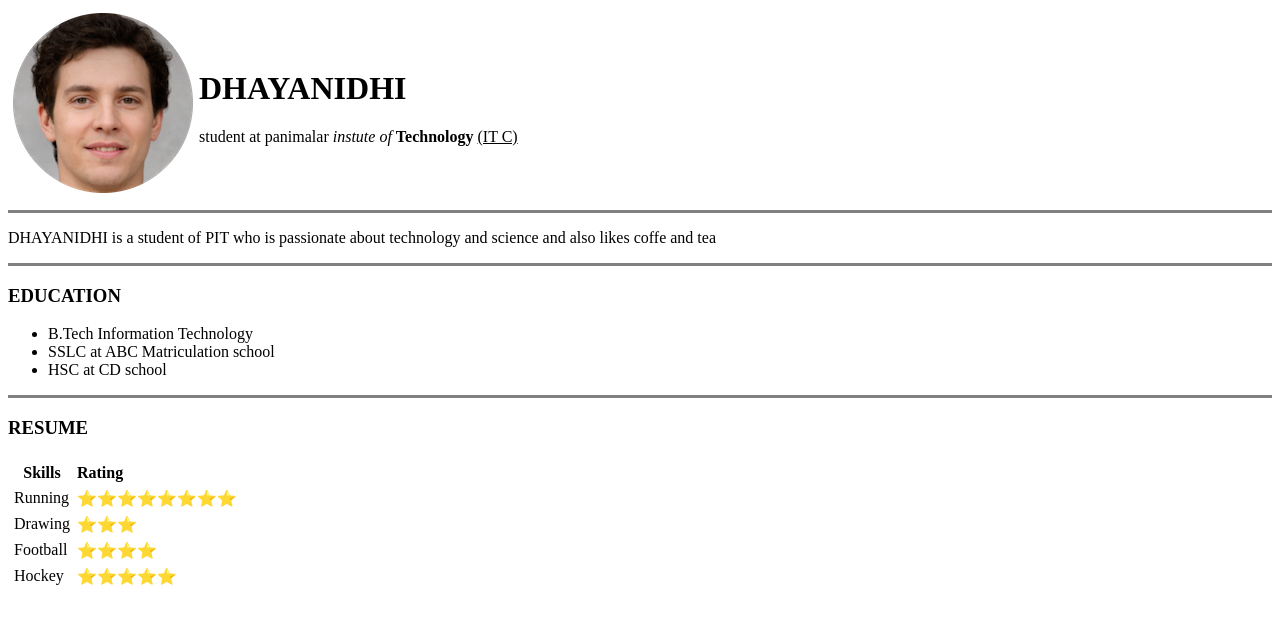
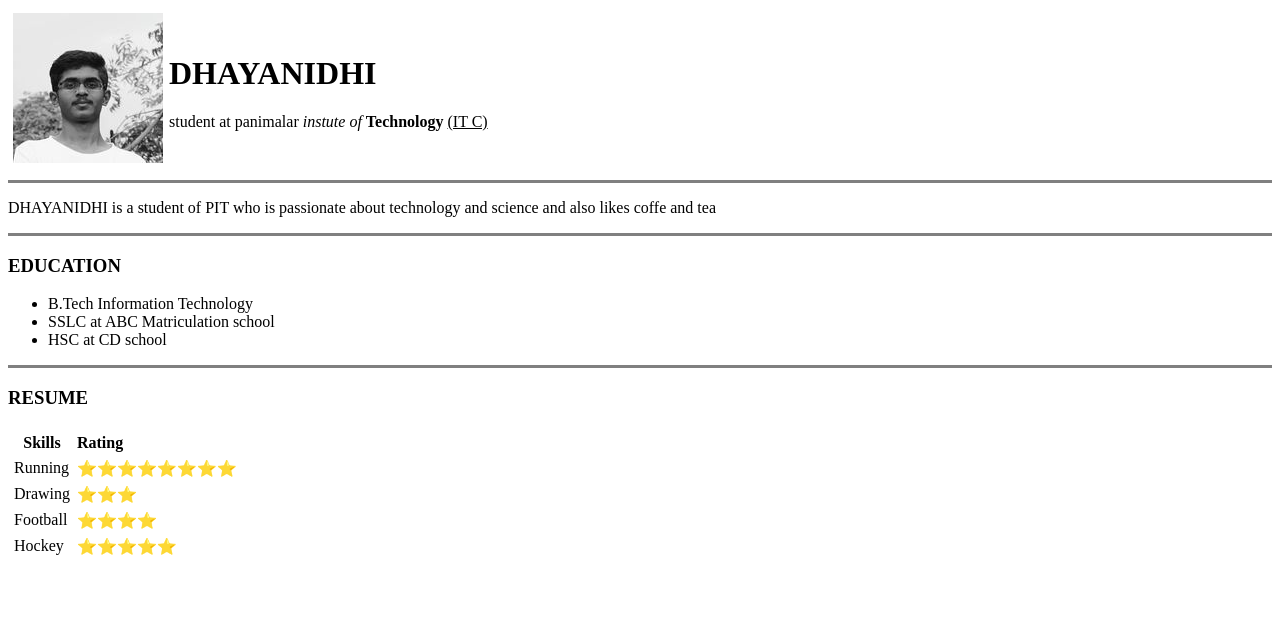
Before and after one commit to jackfil4892/cv, a plain HTML site: page index.html in a window 1280 px wide. Drawn offline with Linux system fonts and the light colour scheme.

Commit message:
Update index.html

```diff
--- a/index.html
+++ b/index.html
@@ -8,7 +8,7 @@
 </head>
 <body>
     <table border="0" cellspacing="4"><tr>
-        <td><img src="37268474-fake-human-circle-img.png" alt=""></td>
+        <td><img src="275941936_641955730242795_84955945498936295_n.jpg" alt="Dhaya Photo"></td>
         <td>
             <h1>DHAYANIDHI</h1>
             <p>student at panimalar <i>instute of</i>  <b>Technology</b> <u>(IT C)</u></p>
```
